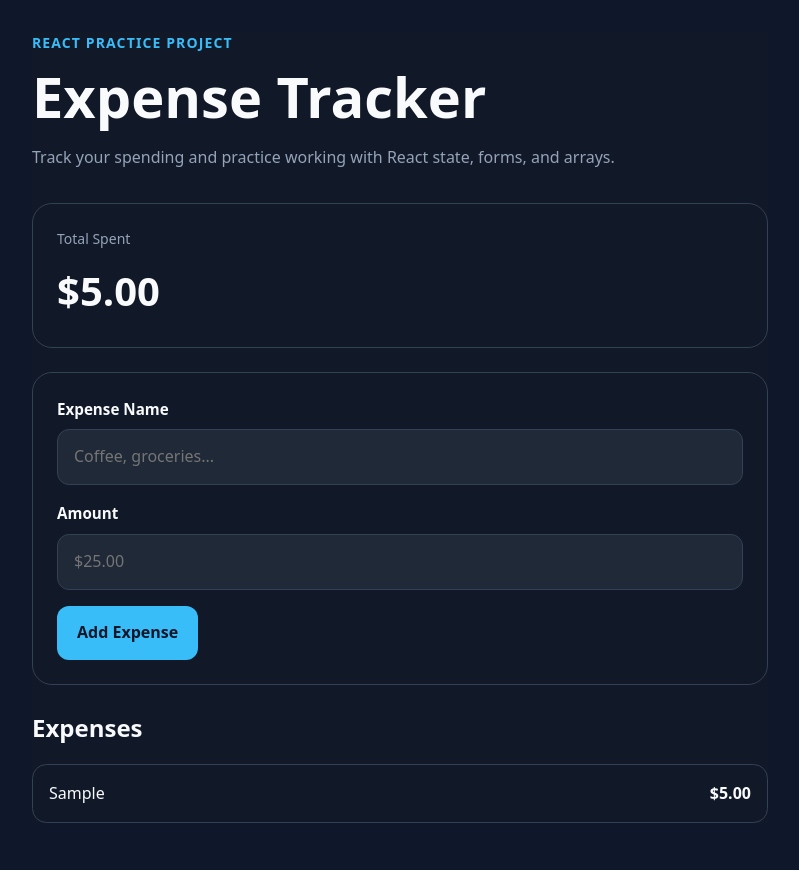
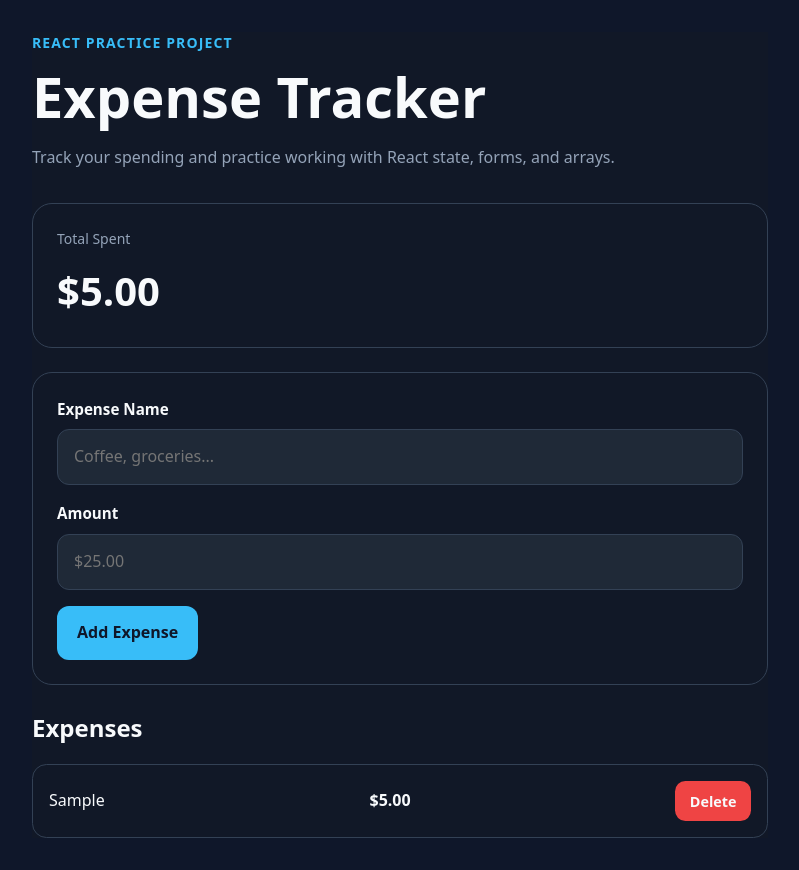
Before and after one commit to jprobussr/expense-tracker-react, a React (Vite) app: page / in a window 1280 px wide. Both pictures are taken after typing "Sample", "5" into the empty fields and a click on the button "Add Expense". Shown: the whole page, without its empty margins (240-1039 px from the left). Built offline with nearby package versions, Linux system fonts and the light colour scheme.

Commit message:
feat: add delete expense functionality

```diff
--- a/src/App.css
+++ b/src/App.css
@@ -118,9 +118,22 @@
 .expense-item {
   display: flex;
   justify-content: space-between;
+  align-items: center;
   gap: 1rem;
   padding: 1rem;
   background: var(--surface);
   border: 1px solid var(--border);
   border-radius: 0.9rem;
 }
+
+.expense-item button {
+  border: none;
+  padding: 0.55rem 0.9rem;
+  border-radius: 0.65rem;
+  background: var(--danger);
+  color: var(--text);
+  font: inherit;
+  font-size: 0.9rem;
+  font-weight: 600;
+  cursor: pointer;
+}
--- a/src/App.jsx
+++ b/src/App.jsx
@@ -34,6 +34,14 @@ const App = () => {
   const totalSpent = expenses.reduce((total, expense) => {
     return total + expense.amount;
   }, 0);
+
+  const handleDeleteExpense = (id) => {
+    setExpenses((prevExpenses) => {
+      return prevExpenses.filter((expense) => {
+        return expense.id !== id;
+      });
+    });
+  };
 
   return (
     <main className="page">
@@ -92,6 +100,13 @@ const App = () => {
                 <li className="expense-item" key={expense.id}>
                   <span>{expense.name}</span>
                   <strong>${expense.amount.toFixed(2)}</strong>
+
+                  <button
+                    type="button"
+                    onClick={() => handleDeleteExpense(expense.id)}
+                  >
+                    Delete
+                  </button>
                 </li>
               );
             })}
```
Lines whose indentation alone changed are shown as unchanged.
